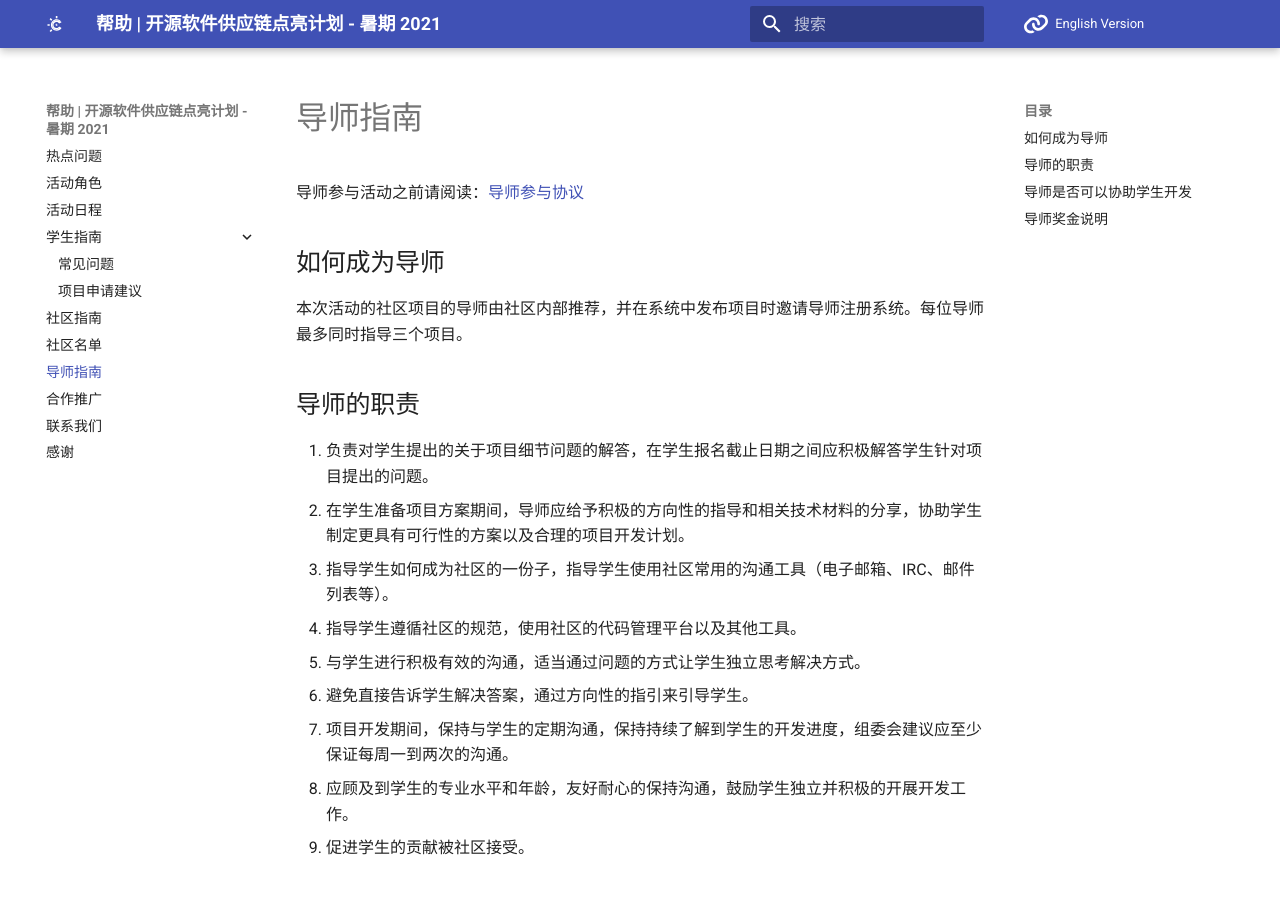
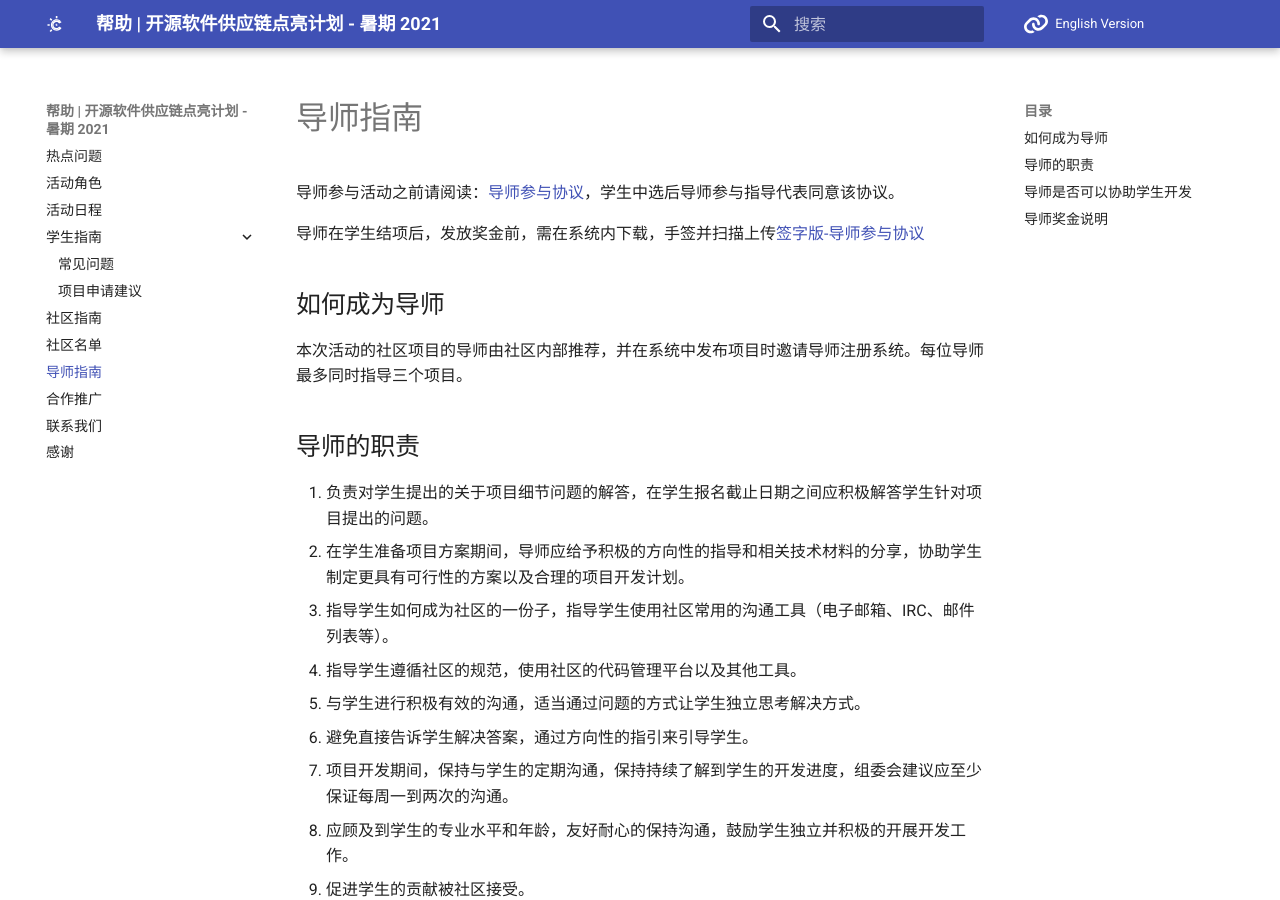
Before and after one commit to summer-ospp/help, an MkDocs documentation site: the page built from docs/mentor.md, in a window 1280 px wide and 900 px high. Built offline with MkDocs 1.6.1 and Material for MkDocs 9.7.7, drawn with Linux system fonts in a browser that asks for light colours; comment, search, counter and statistics services are not loaded.

Commit message:
Update mentor.md

```diff
--- a/docs/mentor.md
+++ b/docs/mentor.md
@@ -1,6 +1,8 @@
 # 导师指南
 
-导师参与活动之前请阅读：[导师参与协议](./assets/mentor-rules.txt)
+导师参与活动之前请阅读：[导师参与协议](./assets/mentor-rules.txt)，学生中选后导师参与指导代表同意该协议。
+
+导师在学生结项后，发放奖金前，需在系统内下载，手签并扫描上传[签字版-导师参与协议](./assets/签字版-导师参与协议-CN-开源软件供应链点亮计划-暑期2021)
 
 ## 如何成为导师
 
```
